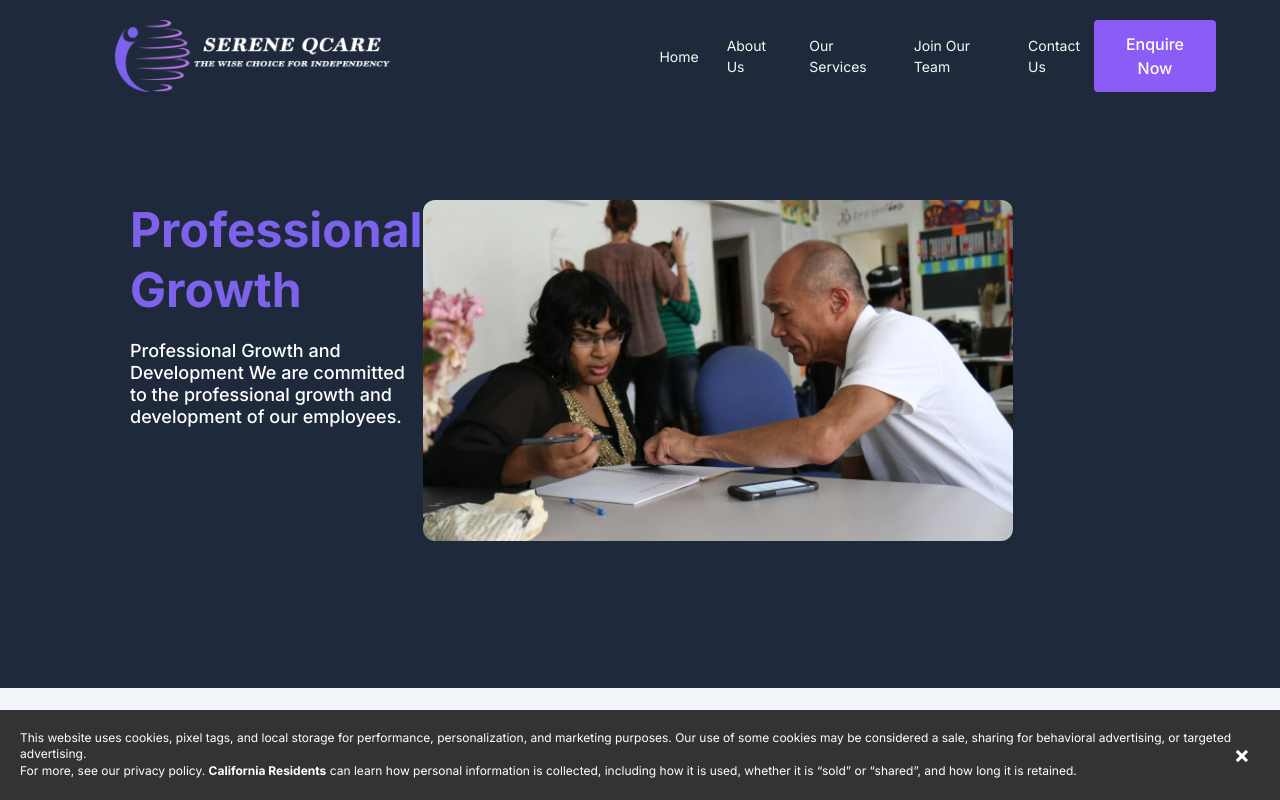
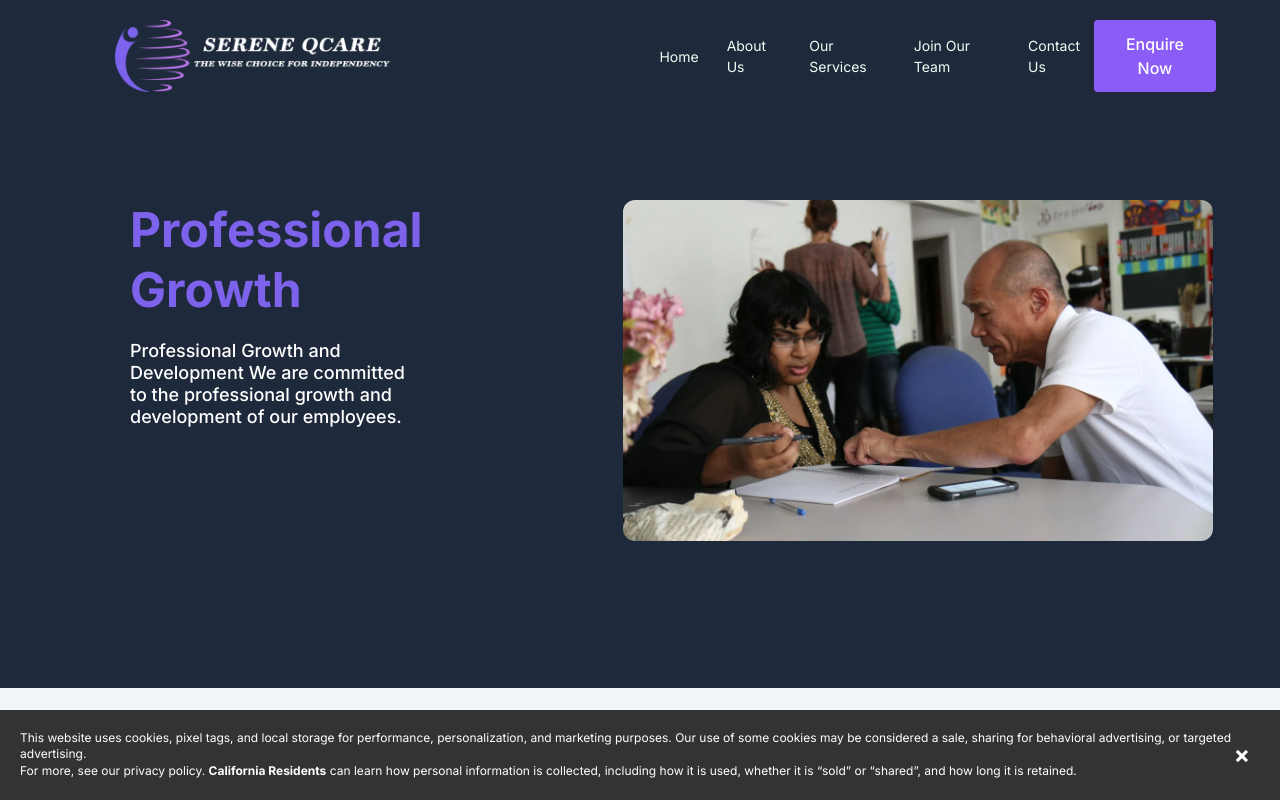
Before and after one commit to WebGhpTech/Serene-Qcare, a React (Vite) app: page /team in a window 1280 px wide. Shown: the top 800 px of the page. Built offline with nearby package versions, Linux system fonts and the light colour scheme.

Commit message:
Update Team.jsx

```diff
--- a/src/pages/Team.jsx
+++ b/src/pages/Team.jsx
@@ -18,7 +18,7 @@ const Team = () => {
               development of our employees.</h5>
               </div>
 
-               <div className="w-full lg:w-1/2 relative flex flex-col justify-center items-center order-2 ml-[200ppx]">
+               <div className="w-full lg:w-1/2 relative flex flex-col justify-center items-center order-2 ml-[200px]">
                  <img src={team} alt="team" className="rounded-xl "/>
                </div>
             </div>
```
